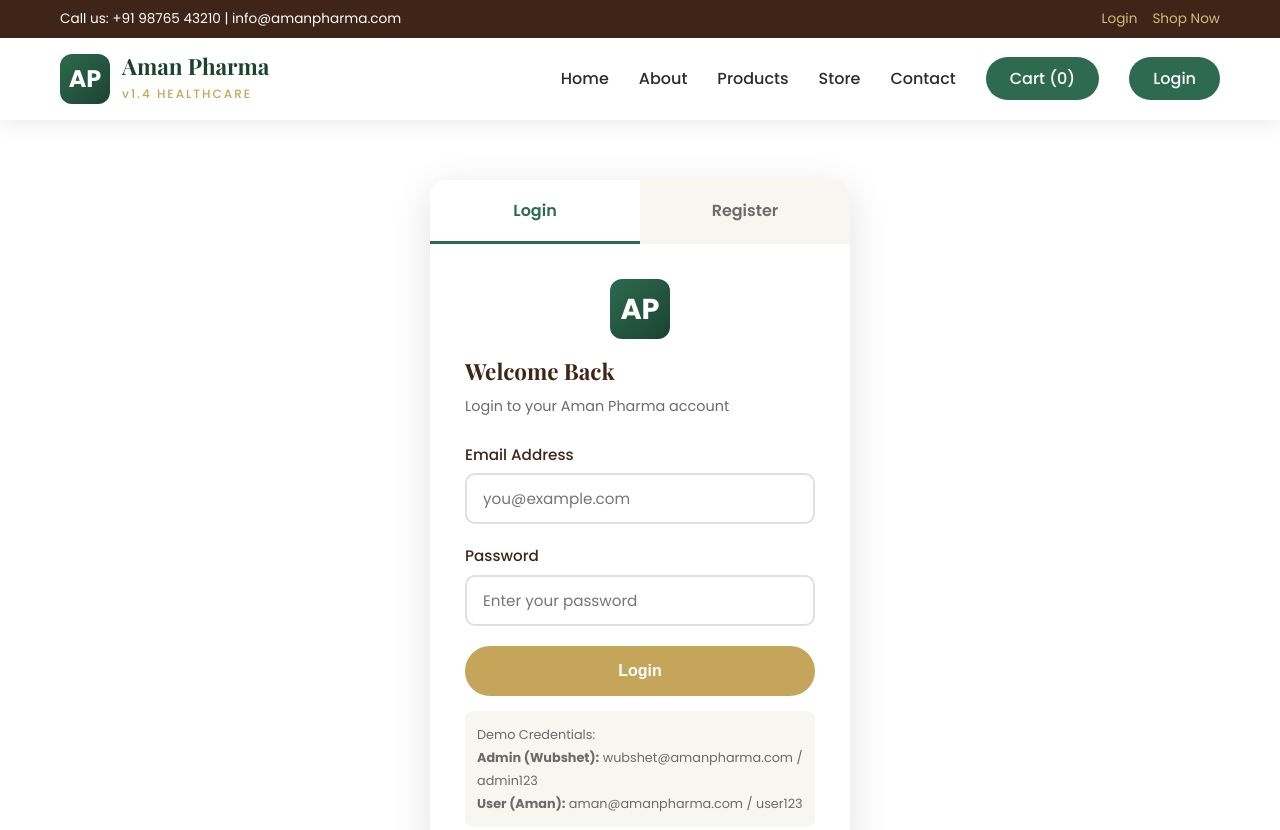
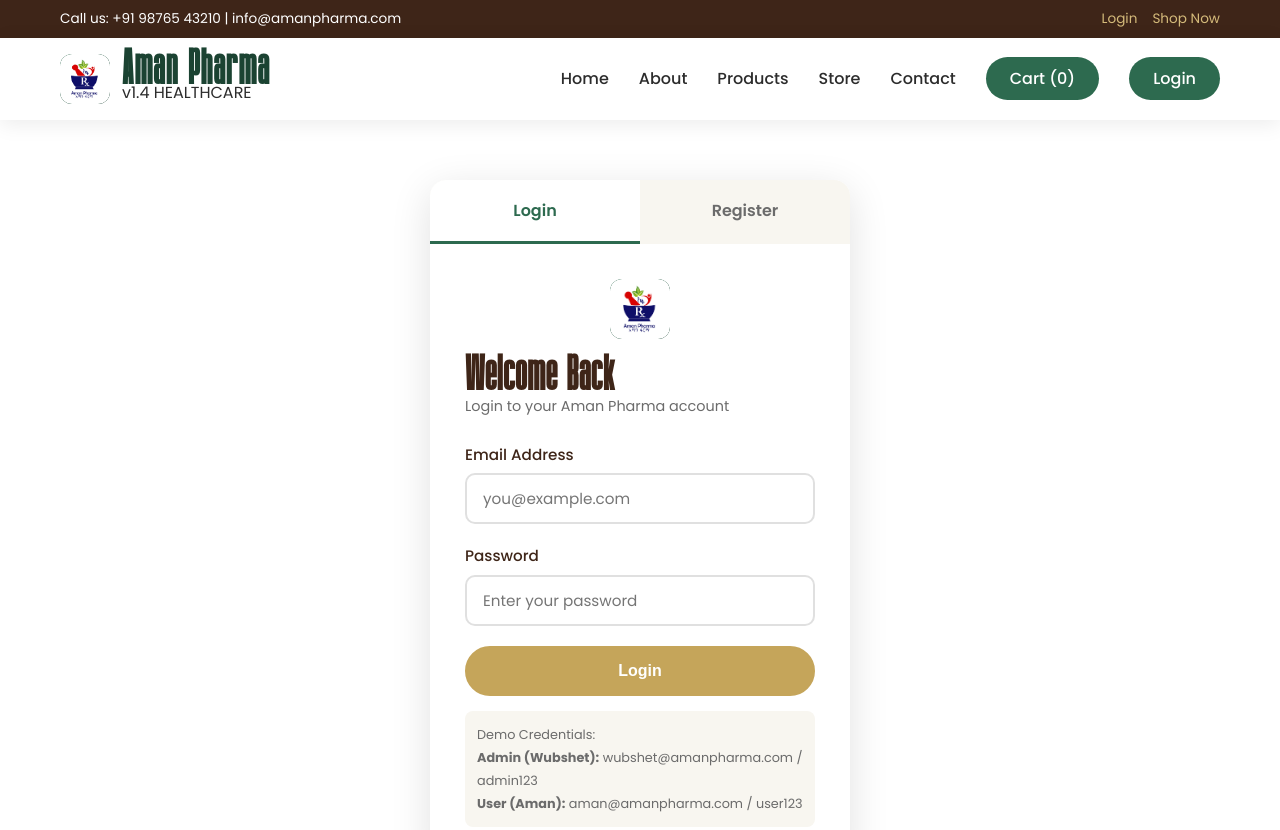
Before and after one commit to amanuelwubshet-beep/aman-pharma-v1.4, a website: page public/auth.html in a window 1280 px wide. Shown: the top 830 px of the page. Drawn offline with nearby package versions, Linux system fonts and the light colour scheme.

Commit message:
Add Gondens font and Aman Pharma logo

```diff
--- a/public/auth.html
+++ b/public/auth.html
@@ -5,6 +5,7 @@
   <meta name="viewport" content="width=device-width, initial-scale=1.0">
   <title>Login / Register - Aman Pharma v1.4</title>
   <link rel="stylesheet" href="/css/style.css">
+  <link rel="icon" type="image/jpeg" href="/images/logo.jpg">
   <style>
     .auth-container { max-width: 460px; margin: 60px auto; padding: 0 20px; }
     .auth-box { background: #fff; border-radius: 16px; box-shadow: var(--shadow-lg); overflow: hidden; }
@@ -22,7 +23,7 @@
 </head>
 <body>
   <div class="top-bar"><div class="container"><span>Call us: +91 98765 43210 | info@amanpharma.com</span><div><a href="/auth">Login</a><a href="/store">Shop Now</a></div></div></div>
-  <nav class="navbar"><div class="container"><a href="/" class="logo"><div class="logo-icon">AP</div><div class="logo-text"><h1>Aman Pharma</h1><span>v1.4 HEALTHCARE</span></div></a><ul class="nav-links" id="navLinks"><li><a href="/">Home</a></li><li><a href="/about">About</a></li><li><a href="/products">Products</a></li><li><a href="/store">Store</a></li><li><a href="/contact">Contact</a></li><li><a href="/cart" class="nav-btn">Cart (<span id="cartCount">0</span>)</a></li><li><a href="/auth" class="active nav-btn" id="authNav">Login</a></li></ul><div class="hamburger" onclick="toggleNav()"><span></span><span></span><span></span></div></div></nav>
+  <nav class="navbar"><div class="container"><a href="/" class="logo"><div class="logo-icon"><img src="/images/logo.jpg" alt="Aman Pharma"></div><div class="logo-text"><h1>Aman Pharma</h1><span>v1.4 HEALTHCARE</span></div></a><ul class="nav-links" id="navLinks"><li><a href="/">Home</a></li><li><a href="/about">About</a></li><li><a href="/products">Products</a></li><li><a href="/store">Store</a></li><li><a href="/contact">Contact</a></li><li><a href="/cart" class="nav-btn">Cart (<span id="cartCount">0</span>)</a></li><li><a href="/auth" class="active nav-btn" id="authNav">Login</a></li></ul><div class="hamburger" onclick="toggleNav()"><span></span><span></span><span></span></div></div></nav>
 
   <div class="auth-container">
     <div class="auth-box">
@@ -31,7 +32,7 @@
         <button class="auth-tab" data-tab="register" onclick="switchTab('register')">Register</button>
       </div>
       <div class="auth-form active" id="loginForm">
-        <center><div class="logo-icon" style="width:60px;height:60px;font-size:1.8rem;margin-bottom:15px">AP</div></center>
+        <center><div class="logo-icon" style="width:60px;height:60px;margin-bottom:15px"><img src="/images/logo.jpg" alt="Aman Pharma"></div></center>
         <h3>Welcome Back</h3>
         <p>Login to your Aman Pharma account</p>
         <div class="error-msg" id="loginError"></div>
@@ -41,7 +42,7 @@
         <div class="demo-info">Demo Credentials:<br><strong>Admin (Wubshet):</strong> wubshet@amanpharma.com / admin123<br><strong>User (Aman):</strong> aman@amanpharma.com / user123</div>
       </div>
       <div class="auth-form" id="registerForm">
-        <center><div class="logo-icon" style="width:60px;height:60px;font-size:1.8rem;margin-bottom:15px">AP</div></center>
+        <center><div class="logo-icon" style="width:60px;height:60px;margin-bottom:15px"><img src="/images/logo.jpg" alt="Aman Pharma"></div></center>
         <h3>Create Account</h3>
         <p>Join Aman Pharma for exclusive offers</p>
         <div class="error-msg" id="regError"></div>
--- a/public/css/style.css
+++ b/public/css/style.css
@@ -1,4 +1,11 @@
-@import url('https://fonts.googleapis.com/css2?family=Poppins:wght@300;400;500;600;700&family=Playfair+Display:wght@400;500;600;700&display=swap');
+@import url('https://fonts.googleapis.com/css2?family=Poppins:wght@300;400;500;600;700&display=swap');
+
+@font-face {
+  font-family: 'Gondens';
+  src: url('/fonts/Gondens-DEMO.otf') format('opentype');
+  font-weight: 400;
+  font-style: normal;
+}
 
 :root {
   --white: #FFFFFF;
@@ -37,7 +44,8 @@ body {
 }
 
 h1, h2, h3, h4 {
-  font-family: 'Playfair Display', serif;
+  font-family: 'Gondens', 'Poppins', sans-serif;
+  letter-spacing: 0.5px;
 }
 
 a {
@@ -96,6 +104,15 @@ a {
   gap: 12px;
 }
 
+.logo img,
+.logo-icon-img {
+  width: 50px;
+  height: 50px;
+  border-radius: 12px;
+  object-fit: cover;
+  box-shadow: var(--shadow);
+}
+
 .logo-icon {
   width: 50px;
   height: 50px;
@@ -107,20 +124,22 @@ a {
   color: var(--white);
   font-size: 1.5rem;
   font-weight: 700;
+  overflow: hidden;
+}
+
+.logo-icon img {
+  width: 100%;
+  height: 100%;
+  object-fit: cover;
+  border-radius: 12px;
 }
 
 .logo-text h1 {
   font-size: 1.4rem;
   color: var(--green-dark);
   line-height: 1.2;
-}
-
-.logo-text span {
-  font-size: 0.75rem;
-  color: var(--gold);
-  font-family: 'Poppins', sans-serif;
-  font-weight: 500;
-  letter-spacing: 2px;
+  font-family: 'Gondens', sans-serif;
+  letter-spacing: 1px;
 }
 
 .nav-links {
```
Also changed, not shown: public/about.html (+3 -2 lines), public/admin.html (+2 -1 lines), public/cart.html (+2 -1 lines), public/contact.html (+3 -2 lines), public/index.html (+3 -2 lines), public/products.html (+3 -2 lines), public/store.html (+3 -2 lines), public/favicon.ico (deleted), public/favicon.jpg (added), public/fonts/Gondens-DEMO.otf (added), public/images/logo.jpg (added).
